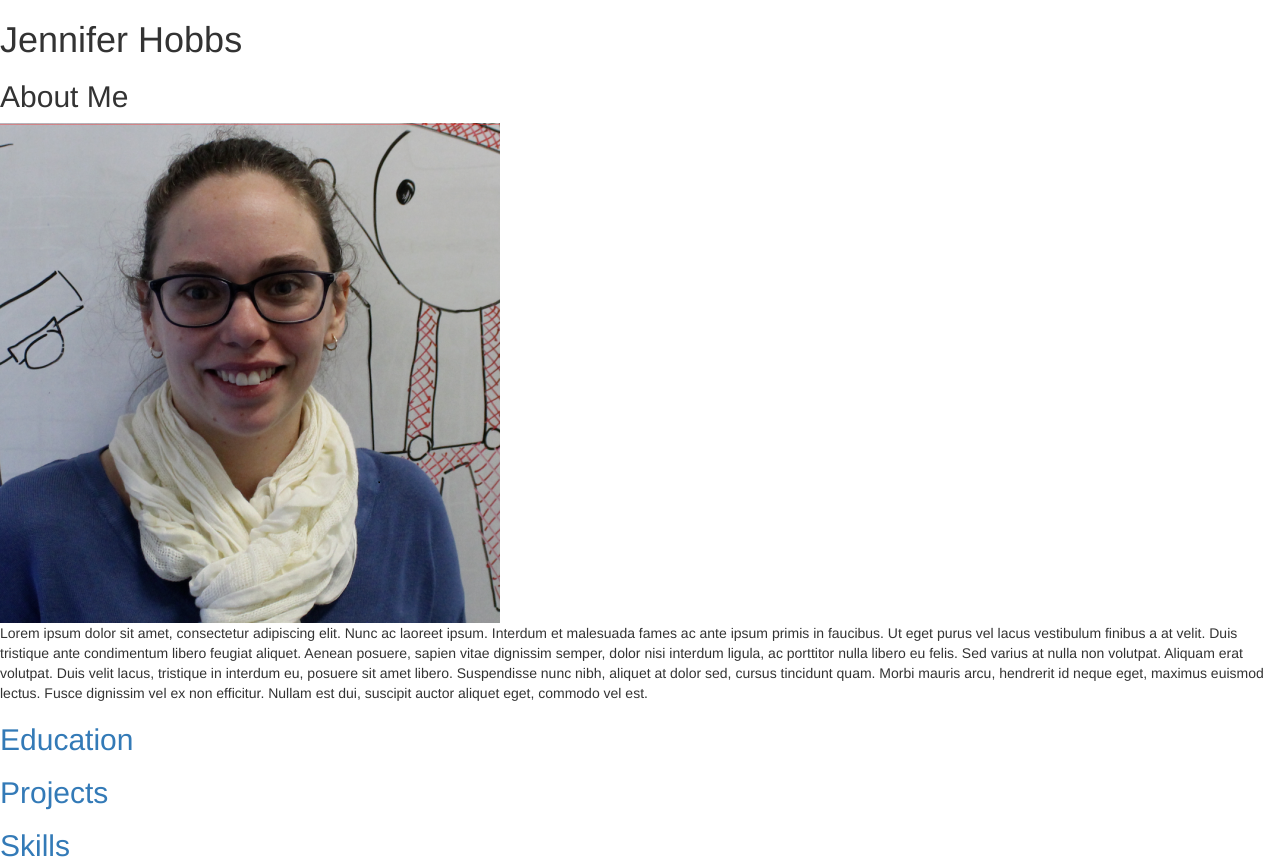
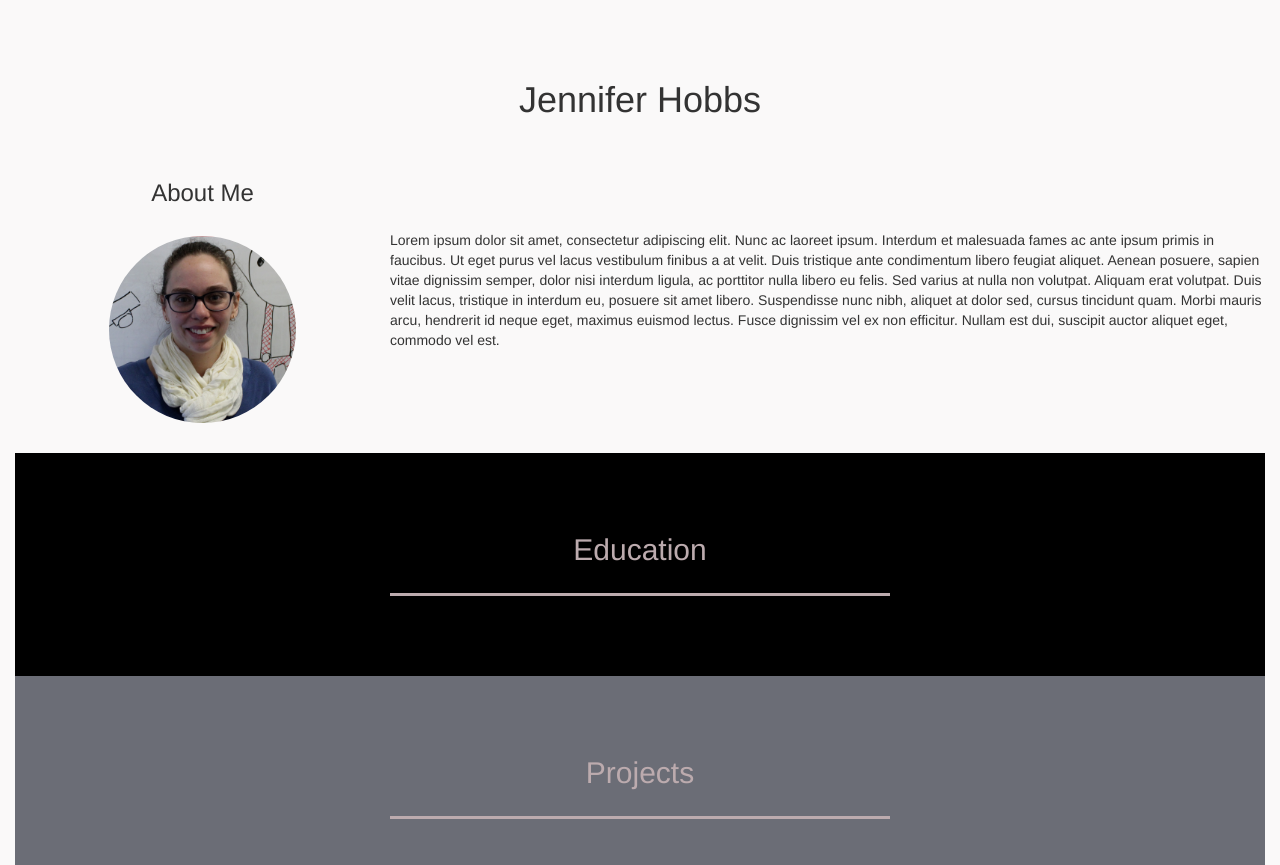
Before and after one commit to Jen-Hobbs/first-portfolio-website, a plain HTML site: page project/index.html in a window 1280 px wide. Shown: the top 865 px of the page. Drawn offline with nearby package versions, Linux system fonts and the light colour scheme; some packages are replaced by stand-ins of ours.

Commit message:
css for about me section done

```diff
--- a/project/CSS/stylesheet.css
+++ b/project/CSS/stylesheet.css
@@ -0,0 +1,74 @@
+body{
+    background-color: #FAF9F9;
+    max-width: 1250px;
+    margin: auto;
+}
+.nav1{
+    background-color: #000000;
+
+}
+.nav2{
+    background-color: #6B6D76;
+}
+.line{
+    width: 500px;
+    margin: auto;
+    border-bottom: 3px solid #BCABAE;
+    height: 30px;
+
+}
+h2{
+    color: #BCABAE;
+    text-align: center;
+    padding-top: 80px;
+    padding-bottom: 80px;
+    margin: 0px;
+
+
+}
+h1{
+    text-align: center;
+    padding-top: 60px;
+    padding-bottom: 30px;
+}
+.about-container{
+    display: flex;
+    flex-wrap: wrap;
+}
+.about-open{
+    flex: 30%;
+}
+.about-description{
+    flex: 70%;
+    margin-top: 70px;
+}
+img.about{
+    border-radius: 50%;
+    width: 50%;
+    margin-left: auto;
+    margin-right: auto;
+    display: block;
+    margin-top: 30px;
+    margin-bottom: 30px;
+}
+h3.about{
+    text-align: center;
+
+}
+
+
+@media screen and (max-width: 700px){
+    .about-container{
+        flex-direction: column;
+    }
+    div.about-description{
+        margin-bottom: 20px;
+    }
+    img.about{
+        margin-bottom: 10px;
+    }
+    .line{
+        width: 200px;
+        border-bottom: 2px solid #BCABAE;
+    }
+}
--- a/project/index.html
+++ b/project/index.html
@@ -3,6 +3,7 @@
 <script src="https://ajax.googleapis.com/ajax/libs/angularjs/1.6.9/angular.min.js"></script>
 <script src="https://ajax.googleapis.com/ajax/libs/angularjs/1.6.9/angular-route.js"></script>
 <link rel="stylesheet" href="https://maxcdn.bootstrapcdn.com/bootstrap/3.3.7/css/bootstrap.min.css">
+<link rel="stylesheet" href="CSS/stylesheet.css">
 <script src="https://maxcdn.bootstrapcdn.com/bootstrap/3.3.7/js/bootstrap.min.js"></script>
 <script src="JS/Operations.js"></script>
 <script src="JS/Routing.js"></script>
@@ -13,12 +14,12 @@
 
 <body ng-app="templater">
 <h1>Jennifer Hobbs</h1>
-<div>
-  <div>
-    <h2>About Me</h2>
-    <img src="Images/jennifer.png" alt="portrait">
+<div class="about-container">
+  <div class="about-open">
+    <h3 class="about">About Me</h3>
+    <img class="about" src="Images/jennifer.png" alt="portrait">
   </div>
-  <div>
+  <div class="about-description">
     <p>
       Lorem ipsum dolor sit amet, consectetur adipiscing elit. Nunc ac laoreet ipsum. Interdum et malesuada fames ac ante ipsum primis in faucibus. Ut eget purus vel lacus vestibulum finibus a at velit. Duis tristique ante condimentum libero feugiat aliquet. Aenean posuere, sapien vitae dignissim semper, dolor nisi interdum ligula, ac porttitor nulla libero eu felis. Sed varius at nulla non volutpat. Aliquam erat volutpat. Duis velit lacus, tristique in interdum eu, posuere sit amet libero. Suspendisse nunc nibh, aliquet at dolor sed, cursus tincidunt quam. Morbi mauris arcu, hendrerit id neque eget, maximus euismod lectus. Fusce dignissim vel ex non efficitur. Nullam est dui, suscipit auctor aliquet eget, commodo vel est.
     </p>
--- a/project/templates/Home.htm
+++ b/project/templates/Home.htm
@@ -1,4 +1,5 @@
-<a href="#!Education"><h2>Education</h2></a>
-<a href="#!Projects"><h2>Projects</h2></a>
-<a href="#!Skills"><h2>Skills</h2></a>
-<div><h2>Contact</h2></div>
+
+<a href="#!Education"><h2 class="nav1">Education<div class="line"></div></h2></div></a>
+<a href="#!Projects"><h2 class="nav2">Projects<div class="line"></div></h2></a>
+<a href="#!Skills"><h2 class="nav1">Skills<div class="line"></div></h2></a>
+<div><h2 class="nav2">Contact<div class="line"></div></h2></div>
```
Also changed, not shown: project/templates/Education.htm (+4 -4 lines), project/templates/Skills.htm (+4 -4 lines), project/templates/projects.htm (+5 -5 lines).
